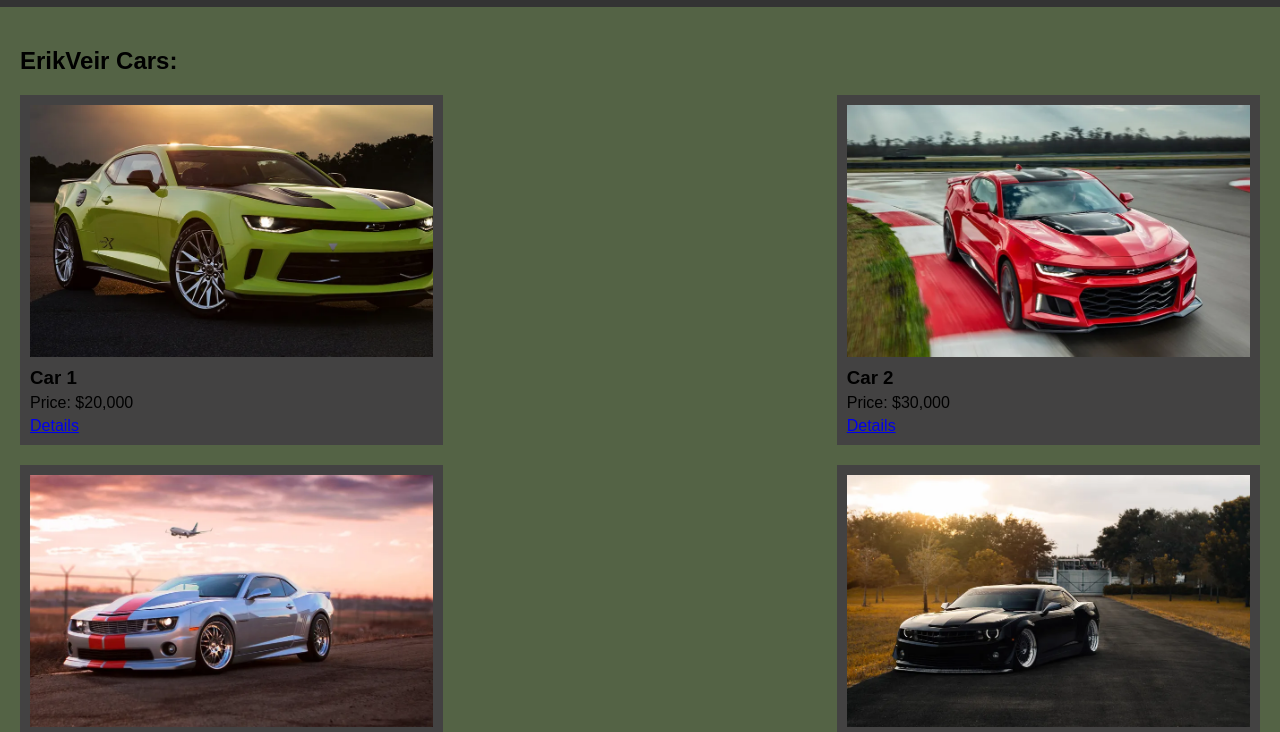
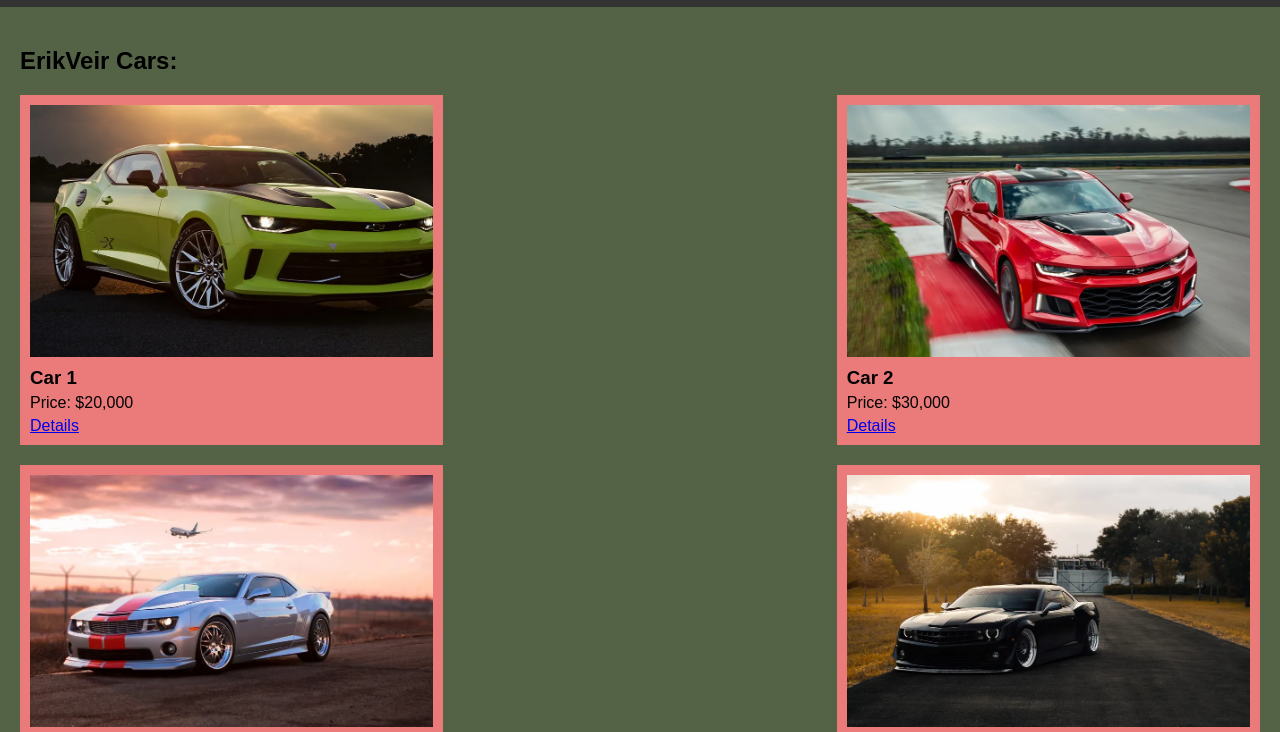
Before and after one commit to edybologna/web-1, a plain HTML site: page index.html in a window 1280 px wide. Shown: the part 68-800 px from the top of the page. Drawn offline with Linux system fonts and the light colour scheme.

Commit message:
Update style.css

```diff
--- a/style.css
+++ b/style.css
@@ -45,7 +45,7 @@ main {
 .car {
 	width: calc(33.33% - 10px);
 	margin-bottom: 20px;
-	background-color: #434242;
+	background-color: #eb7a7a;
 	padding: 10px;
 }
 
@@ -71,5 +71,5 @@ footer {
 
 footer p{
 	color: #ea1a1a;
-     display: flex;
+
 }
```
